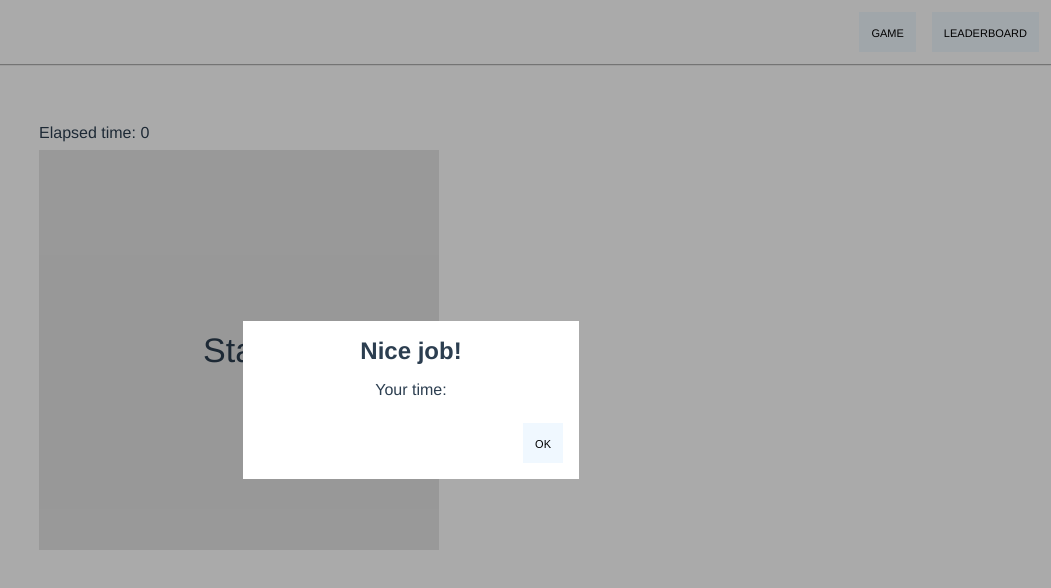
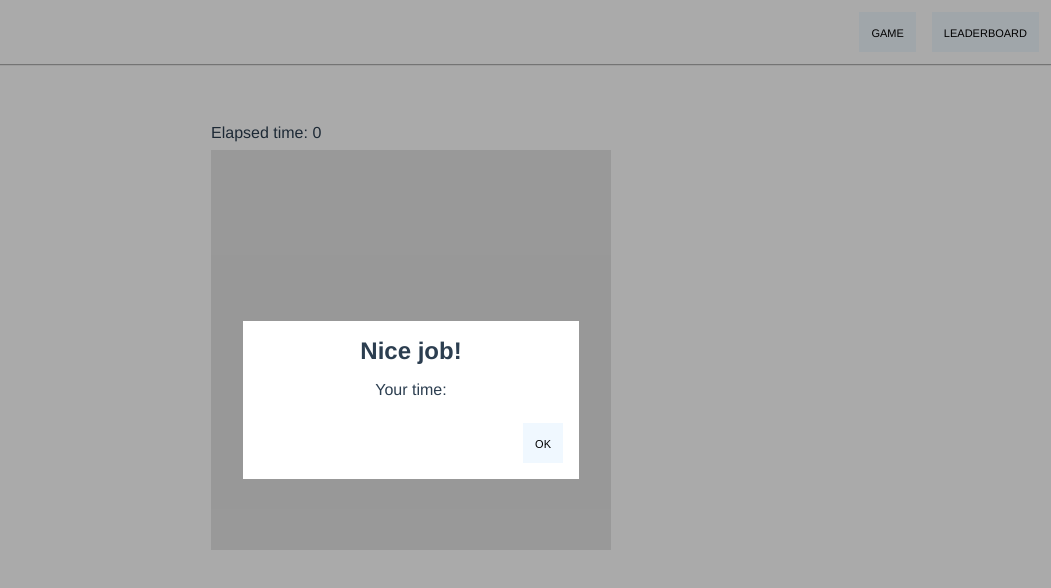
Before and after one commit to Ctepan/memory-game, a Vue app: page / in a window 1280 px wide. Shown: the top 588 px of the page, without its empty margins (229-1280 px from the left). Built offline with nearby package versions, Linux system fonts and the light colour scheme.

Commit message:
fix(App): fix main container margin

```diff
--- a/src/App.vue
+++ b/src/App.vue
@@ -40,7 +40,7 @@ body {
 }
 
 .main {
-  margin: 60px 0 auto;
+  margin: 60px auto 0;
   display: flex;
   flex-flow: column;
   justify-content: center;
```
